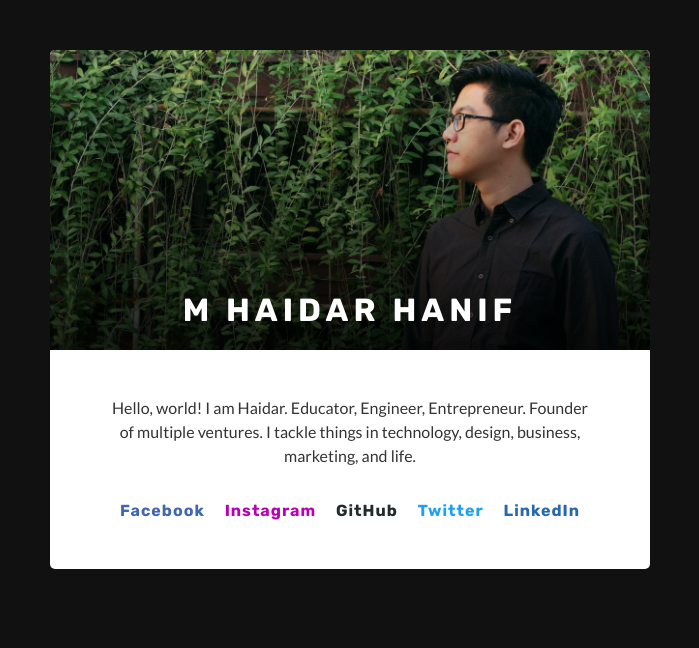
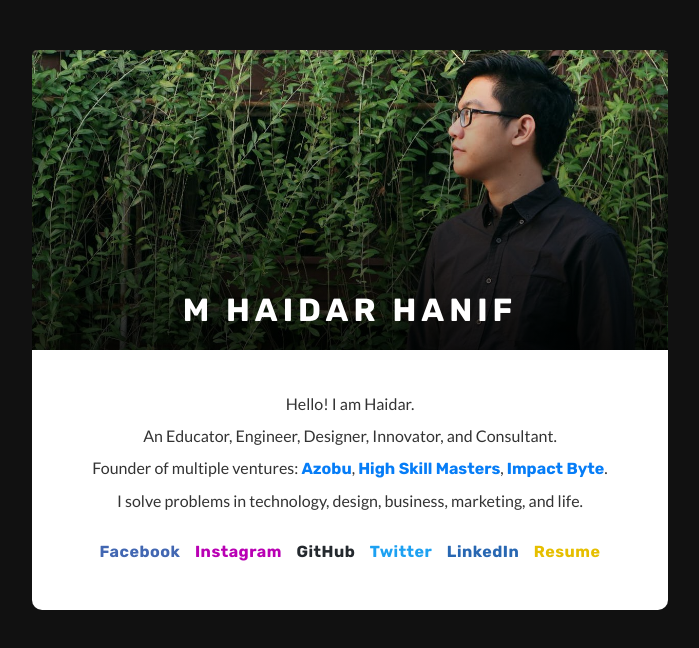
Before and after one commit to mhaidarhanif/mhaidarhanif-web-card, a Next.js app: page / in a window 1280 px wide. Shown: the top 648 px of the page, without its empty margins (290-989 px from the left). Built offline with nearby package versions, Linux system fonts and the light colour scheme.

Commit message:
Update profile and links

```diff
--- a/components/profile.js
+++ b/components/profile.js
@@ -12,10 +12,10 @@ const Card = styled.div`
     width: 100%;
   }
 
-  border-radius: 5px;
+  border-radius: 10px;
   background-color: #ffffff;
   margin: 50px;
-  max-width: 600px;
+  max-width: 700px;
 `
 
 const Photo = styled.div`
@@ -55,9 +55,9 @@ const Name = styled.h1`
   }
 `
 
-const Description = styled.p`
+const Description = styled.div`
   color: #333333;
-  line-height: 1.5em;
+  line-height: 1em;
 `
 
 const Profile = props => (
@@ -67,9 +67,16 @@ const Profile = props => (
     </Photo>
     <Content>
       <Description>
-        Hello, world! I am Haidar. Educator, Engineer, Entrepreneur. Founder of
-        multiple ventures. I tackle things in technology, design, business,
-        marketing, and life.
+        <p>Hello! I am Haidar.</p>
+        <p>An Educator, Engineer, Designer, Innovator, and Consultant.</p>
+        <p>
+          Founder of multiple ventures: <a href='https://azobu.com'>Azobu</a>,{' '}
+          <a href='https://highskillmasters.com'>High Skill Masters</a>,{' '}
+          <a href='https://impactbyte.com/about'>Impact Byte</a>.
+        </p>
+        <p>
+          I solve problems in technology, design, business, marketing, and life.
+        </p>
       </Description>
       <SocialLinks />
     </Content>
--- a/components/social-links.js
+++ b/components/social-links.js
@@ -11,7 +11,7 @@ const Lists = styled.ul`
 `
 
 const List = styled.li`
-  letter-spacing: 1px;
+  letter-spacing: 0.5px;
   line-height: 1.5em;
   margin: 0 5px;
 `
@@ -45,6 +45,11 @@ const links = [
     url: 'https://linkedin.com/in/mhaidarhanif',
     name: 'LinkedIn',
     color: '#2867B2'
+  },
+  {
+    url: 'https://haidar.dev/resume',
+    name: 'Resume',
+    color: '#e6bf00'
   }
 ]
 
```
